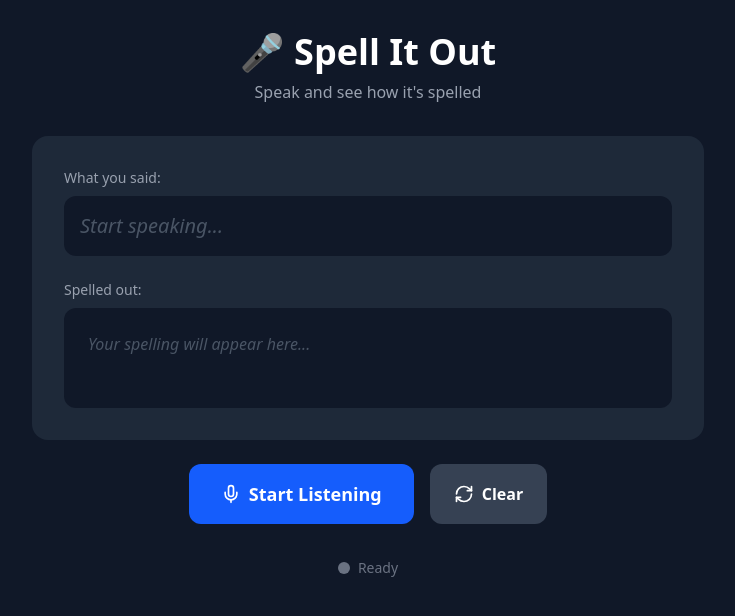
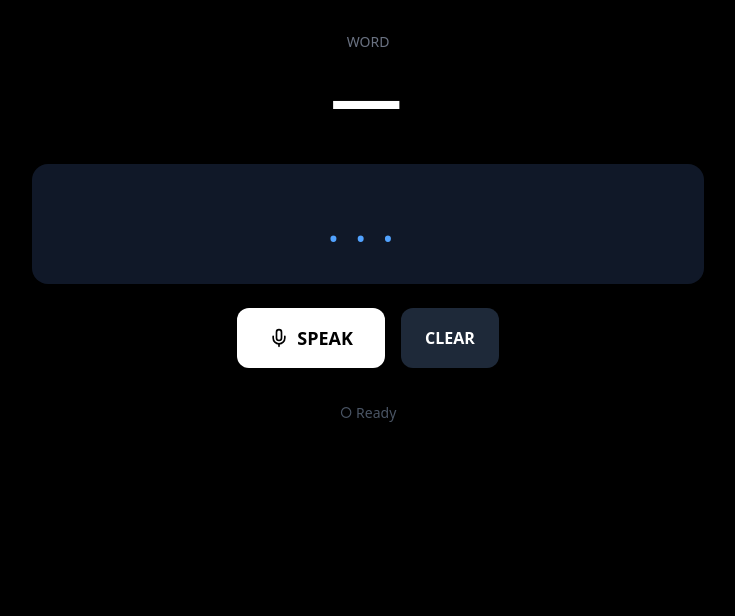
Before and after one commit to mark-blue-evans/spelling-app, a Next.js app: page / in a window 1280 px wide. Shown: the top 616 px of the page, without its empty margins (272-1007 px from the left). Built offline with nearby package versions, Linux system fonts and the light colour scheme.

Commit message:
Simplify UI: clean word + spelling display

```diff
--- a/app/page.tsx
+++ b/app/page.tsx
@@ -1,7 +1,7 @@
 "use client";
 
 import { useState, useRef, useEffect } from "react";
-import { Mic, Square, RefreshCw, Volume2, Copy, Check } from "lucide-react";
+import { Mic, Square, RefreshCw } from "lucide-react";
 
 type SpeechRecognitionEvent = Event & {
   results: SpeechRecognitionResultList;
@@ -47,9 +47,8 @@ declare global {
 
 export default function Home() {
   const [isListening, setIsListening] = useState(false);
-  const [transcript, setTranscript] = useState("");
-  const [spelledText, setSpelledText] = useState("");
-  const [copied, setCopied] = useState(false);
+  const [word, setWord] = useState("");
+  const [spelling, setSpelling] = useState("");
   const [error, setError] = useState("");
   const [supported, setSupported] = useState(true);
   const recognitionRef = useRef<SpeechRecognition | null>(null);
@@ -59,7 +58,7 @@ export default function Home() {
       window.SpeechRecognition || window.webkitSpeechRecognition;
     if (!SpeechRecognition) {
       setSupported(false);
-      setError("Speech recognition not supported in this browser");
+      setError("Speech recognition not supported");
       return;
     }
 
@@ -81,37 +80,29 @@ export default function Home() {
         }
       }
 
-      const fullText = finalTranscript || interimTranscript;
-      setTranscript(fullText);
-      setSpelledText(spellWord(fullText));
+      const text = finalTranscript || interimTranscript;
+      if (text.trim()) {
+        const cleaned = text.trim().toUpperCase();
+        setWord(cleaned);
+        setSpelling(cleaned.split("").join("  "));
+      }
     };
 
     recognitionRef.current.onerror = () => {
-      setError("Error occurred during recognition");
+      setError("Error occurred");
       setIsListening(false);
     };
 
     recognitionRef.current.onend = () => {
       if (isListening) {
-        // Restart if still supposed to be listening
         try {
           recognitionRef.current?.start();
         } catch {
-          // Ignore restart errors
+          // Ignore
         }
       }
     };
-
-    return () => {
-      recognitionRef.current?.abort();
-    };
   }, [isListening]);
-
-  const spellWord = (text: string): string => {
-    if (!text.trim()) return "";
-    const cleaned = text.trim().toUpperCase();
-    return cleaned.split("").join(" ");
-  };
 
   const toggleListening = () => {
     if (isListening) {
@@ -123,165 +114,89 @@ export default function Home() {
         recognitionRef.current?.start();
         setIsListening(true);
       } catch {
-        setError("Failed to start recognition");
+        setError("Failed to start");
       }
     }
   };
 
-  const clearText = () => {
-    setTranscript("");
-    setSpelledText("");
+  const clear = () => {
+    setWord("");
+    setSpelling("");
     setError("");
-  };
-
-  const copyToClipboard = async () => {
-    if (spelledText) {
-      await navigator.clipboard.writeText(spelledText);
-      setCopied(true);
-      setTimeout(() => setCopied(false), 2000);
-    }
   };
 
   if (!supported) {
     return (
-      <div className="min-h-screen bg-gray-900 flex items-center justify-center p-4">
-        <div className="bg-gray-800 rounded-2xl p-8 max-w-md w-full text-center">
-          <Volume2 className="w-16 h-16 mx-auto mb-4 text-red-500" />
-          <h1 className="text-2xl font-bold text-white mb-2">Not Supported</h1>
-          <p className="text-gray-400">{error}</p>
-          <p className="text-gray-500 mt-4 text-sm">
-            Try using Chrome, Edge, or Safari
-          </p>
+      <div className="min-h-screen bg-black flex items-center justify-center p-4">
+        <div className="text-center text-white">
+          <p className="text-red-400">Not supported</p>
+          <p className="text-gray-500 mt-2">Use Chrome, Edge, or Safari</p>
         </div>
       </div>
     );
   }
 
   return (
-    <div className="min-h-screen bg-gray-900 p-4 md:p-8">
+    <div className="min-h-screen bg-black p-4 md:p-8">
       <div className="max-w-2xl mx-auto">
-        {/* Header */}
+        {/* Word Display */}
         <div className="text-center mb-8">
-          <h1 className="text-3xl md:text-4xl font-bold text-white mb-2">
-            🎤 Spell It Out
-          </h1>
-          <p className="text-gray-400">Speak and see how it&apos;s spelled</p>
+          <p className="text-gray-500 text-sm mb-2">WORD</p>
+          <p className="text-white text-5xl md:text-7xl font-bold tracking-wider">
+            {word || "—"}
+          </p>
         </div>
 
-        {/* Main Display */}
-        <div className="bg-gray-800 rounded-2xl p-6 md:p-8 mb-6">
-          {/* Transcript */}
-          <div className="mb-6">
-            <label className="text-gray-400 text-sm block mb-2">
-              What you said:
-            </label>
-            <div className="bg-gray-900 rounded-xl p-4 min-h-[60px]">
-              <p className="text-white text-lg md:text-xl font-medium">
-                {transcript || (
-                  <span className="text-gray-600 italic">
-                    Start speaking...
-                  </span>
-                )}
-              </p>
-            </div>
-          </div>
-
-          {/* Spelling */}
-          <div>
-            <label className="text-gray-400 text-sm block mb-2">
-              Spelled out:
-            </label>
-            <div className="bg-gray-900 rounded-xl p-6 min-h-[100px]">
-              {spelledText ? (
-                <div className="flex flex-wrap gap-2">
-                  {spelledText.split(" ").map((letter, index) => (
-                    <span
-                      key={index}
-                      className="inline-flex items-center justify-center w-12 h-12 bg-blue-600 text-white text-2xl font-bold rounded-lg"
-                    >
-                      {letter}
-                    </span>
-                  ))}
-                </div>
-              ) : (
-                <span className="text-gray-600 italic">
-                  Your spelling will appear here...
-                </span>
-              )}
-            </div>
-          </div>
+        {/* Spelling Display */}
+        <div className="bg-gray-900 rounded-2xl p-6 md:p-8 mb-6 text-center min-h-[120px] flex items-center justify-center">
+          <p className="text-blue-400 text-3xl md:text-5xl font-mono tracking-[0.3em]">
+            {spelling || "..."}
+          </p>
         </div>
 
-        {/* Error Message */}
+        {/* Error */}
         {error && (
-          <div className="bg-red-900/50 border border-red-700 rounded-xl p-4 mb-6">
-            <p className="text-red-300 text-sm">{error}</p>
+          <div className="bg-red-900/30 border border-red-800 rounded-xl p-4 mb-6 text-center">
+            <p className="text-red-400 text-sm">{error}</p>
           </div>
         )}
 
-        {/* Controls */}
-        <div className="flex flex-wrap gap-4 justify-center">
+        {/* Buttons */}
+        <div className="flex gap-4 justify-center">
           <button
             onClick={toggleListening}
             className={`flex items-center gap-2 px-8 py-4 rounded-xl font-semibold text-lg transition-all ${
               isListening
-                ? "bg-red-600 hover:bg-red-700 text-white animate-pulse"
-                : "bg-blue-600 hover:bg-blue-700 text-white"
+                ? "bg-red-600 text-white animate-pulse"
+                : "bg-white text-black"
             }`}
           >
             {isListening ? (
               <>
                 <Square className="w-5 h-5" />
-                Stop Listening
+                STOP
               </>
             ) : (
               <>
                 <Mic className="w-5 h-5" />
-                Start Listening
+                SPEAK
               </>
             )}
           </button>
 
           <button
-            onClick={clearText}
-            className="flex items-center gap-2 px-6 py-4 bg-gray-700 hover:bg-gray-600 text-white rounded-xl font-semibold transition-all"
+            onClick={clear}
+            className="px-6 py-4 bg-gray-800 hover:bg-gray-700 text-white rounded-xl font-semibold transition-all"
           >
-            <RefreshCw className="w-5 h-5" />
-            Clear
+            CLEAR
           </button>
-
-          {spelledText && (
-            <button
-              onClick={copyToClipboard}
-              className="flex items-center gap-2 px-6 py-4 bg-gray-700 hover:bg-gray-600 text-white rounded-xl font-semibold transition-all"
-            >
-              {copied ? (
-                <>
-                  <Check className="w-5 h-5 text-green-400" />
-                  Copied!
-                </>
-              ) : (
-                <>
-                  <Copy className="w-5 h-5" />
-                  Copy
-                </>
-              )}
-            </button>
-          )}
         </div>
 
         {/* Status */}
         <div className="text-center mt-8">
-          <div className="inline-flex items-center gap-2 text-sm">
-            <span
-              className={`w-3 h-3 rounded-full ${
-                isListening ? "bg-red-500 animate-pulse" : "bg-gray-500"
-              }`}
-            />
-            <span className="text-gray-500">
-              {isListening ? "Listening..." : "Ready"}
-            </span>
-          </div>
+          <span className="text-gray-600 text-sm">
+            {isListening ? "● Listening..." : "○ Ready"}
+          </span>
         </div>
       </div>
     </div>
```
